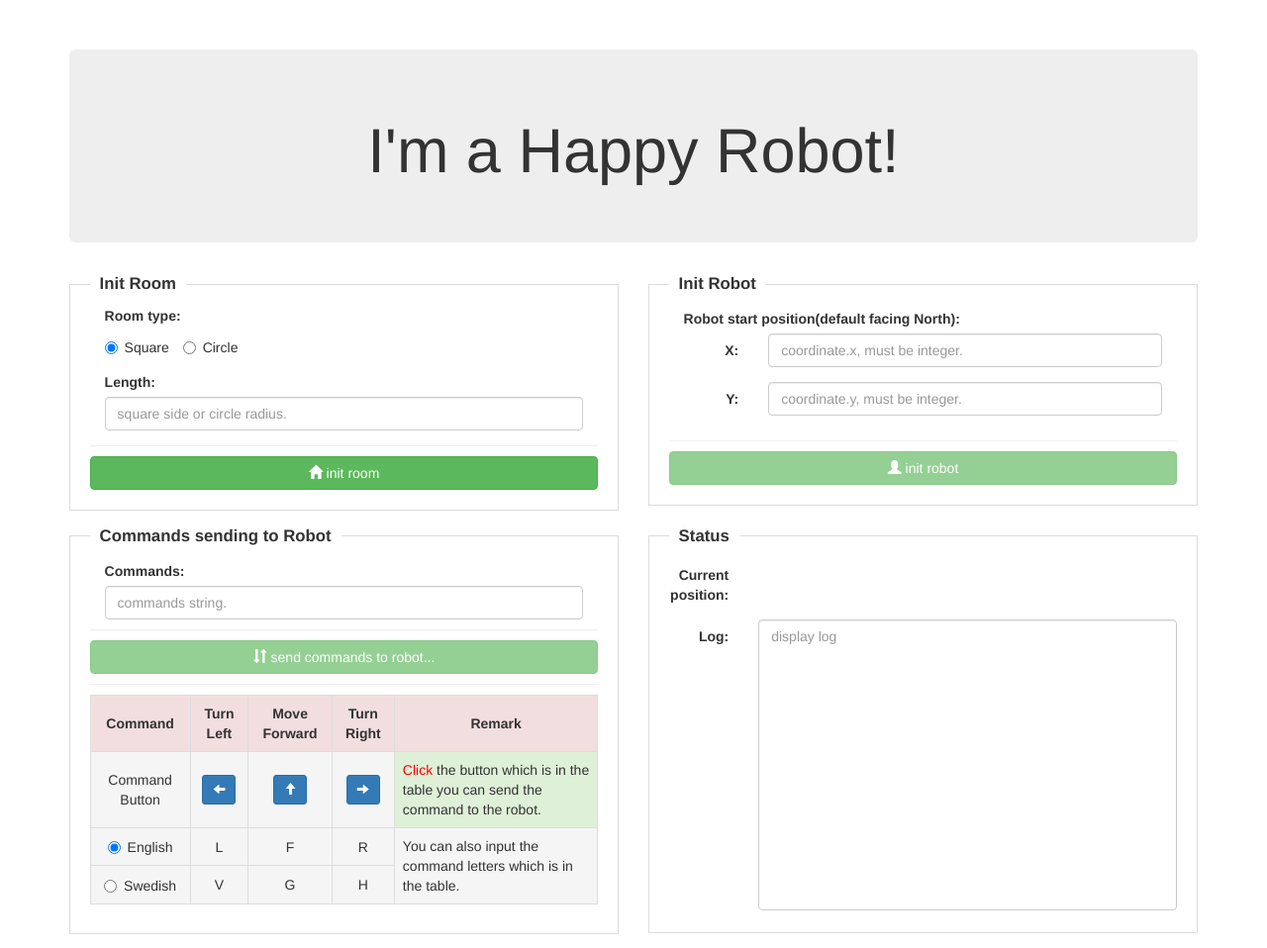
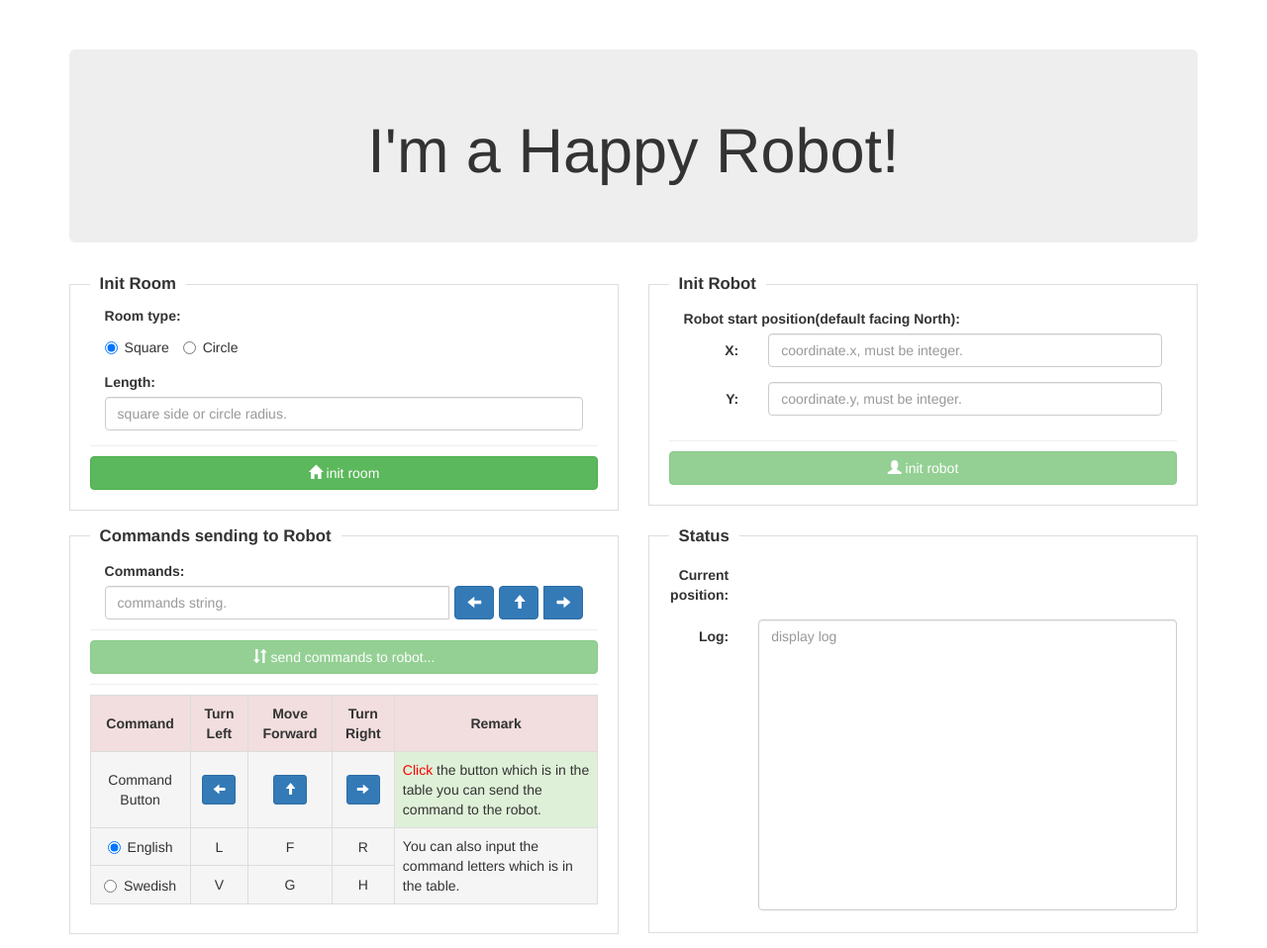
Before and after one commit to aifans/jsrobot, a website: page public/index2.html in a window 1280 px wide. Shown: the whole page at 99% size. Drawn offline with nearby package versions, Linux system fonts and the light colour scheme.

Commit message:
modify: html beautify. add tiptool to explain command. move the command button to the back of the input.

```diff
--- a/public/index2.html
+++ b/public/index2.html
@@ -163,7 +163,27 @@
                             <div class="form-group" style="margin: 3px 15px">
                                 <label>Commands:</label>
 
-                                <input type="text" class="form-control" ng-model="cmdString" placeholder="commands string.">
+                                <div class="input-group">
+                                    <input type="text" class="form-control" ng-model="cmdString" placeholder="commands string.">
+
+                                    <span class="input-group-btn">
+                                        <button class="btn btn-primary" style="margin-left:5px" ng-click="cmdLeft()">
+                                            <span class="glyphicon glyphicon-arrow-left"></span>
+                                        </button>
+                                    </span>
+
+                                    <span class="input-group-btn">
+                                        <button class="btn btn-primary" style="margin-left:5px" ng-click="cmdForward()">
+                                            <span class="glyphicon glyphicon-arrow-up"></span>
+                                        </button>
+                                    </span>
+
+                                    <span class="input-group-btn">
+                                        <button class="btn btn-primary" style="margin-left:5px" ng-click="cmdRight()">
+                                            <span class="glyphicon glyphicon-arrow-right"></span>
+                                        </button>
+                                    </span>
+                                </div>
 
                             </div>
 
```
Also changed, not shown: public/index.html (+26 -16 lines).
